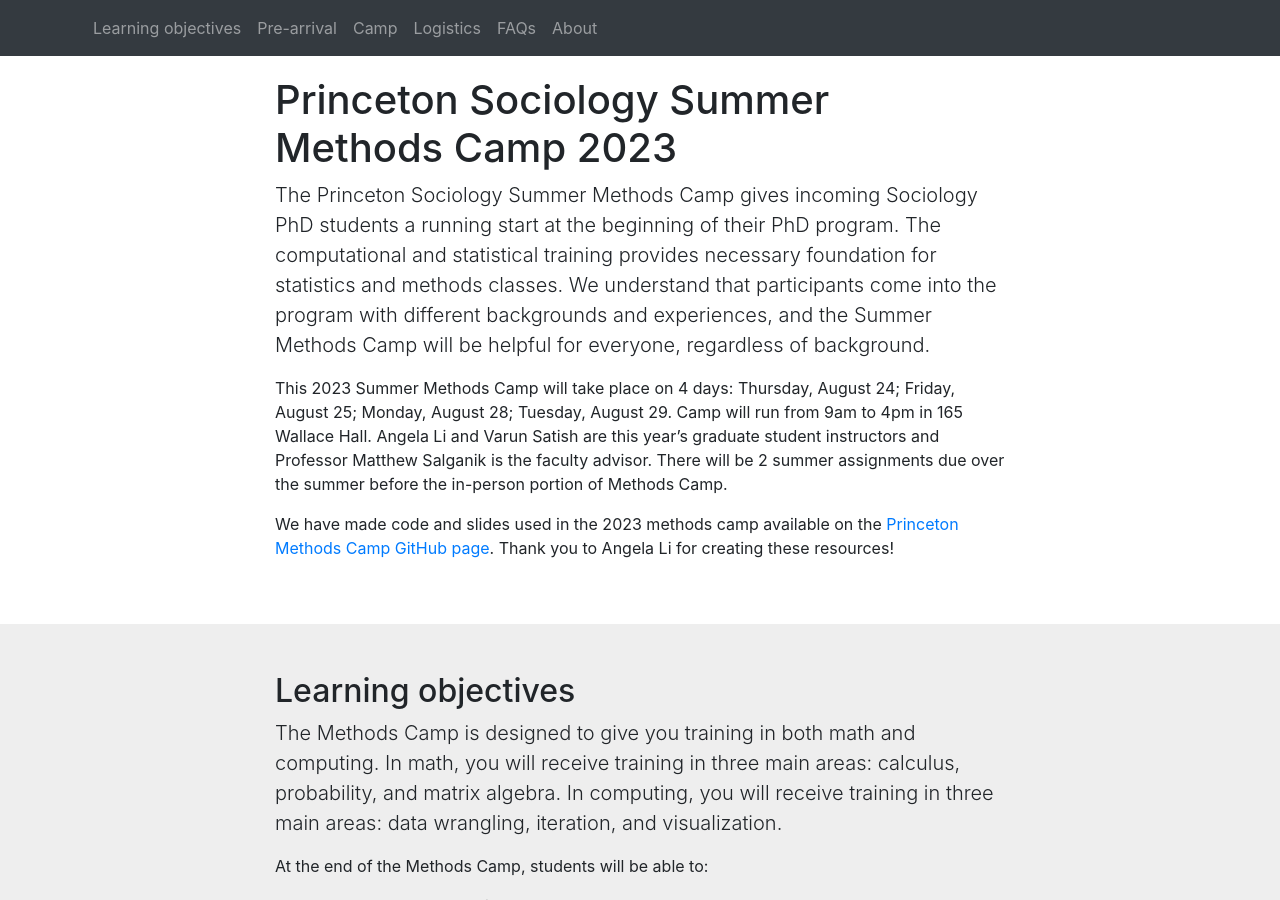
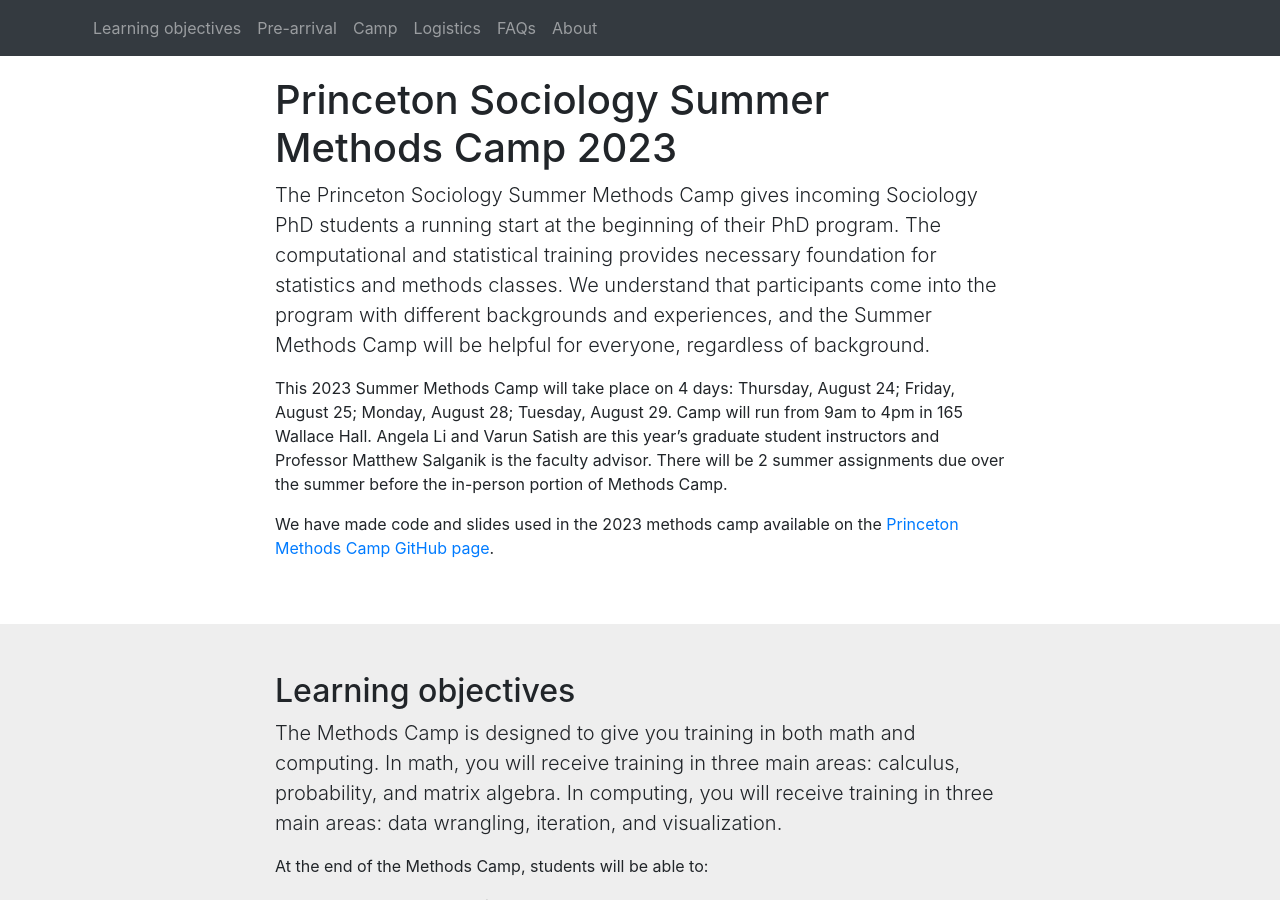
Before and after one commit to bstewart/princeton_methods_camp, a Jekyll site: the page built from index.md, in a window 1280 px wide and 900 px high. Built offline with Jekyll 4.4.1, drawn with Linux system fonts in a browser that asks for light colours.

Commit message:
Update index.md

```diff
--- a/index.md
+++ b/index.md
@@ -29,4 +29,4 @@
 
 This 2023 Summer Methods Camp will take place on 4 days: Thursday, August 24; Friday, August 25; Monday, August 28; Tuesday, August 29. Camp will run from 9am to 4pm in 165 Wallace Hall. Angela Li and Varun Satish are this year's graduate student instructors and Professor Matthew Salganik is the faculty advisor. There will be 2 summer assignments due over the summer before the in-person portion of Methods Camp.
 
-We have made code and slides used in the 2023 methods camp available on the [Princeton Methods Camp GitHub page](https://github.com/bstewart/princeton_methods_camp/tree/master/download). Thank you to Angela Li for creating these resources!
+We have made code and slides used in the 2023 methods camp available on the [Princeton Methods Camp GitHub page](https://github.com/bstewart/princeton_methods_camp/tree/master/download).
```
